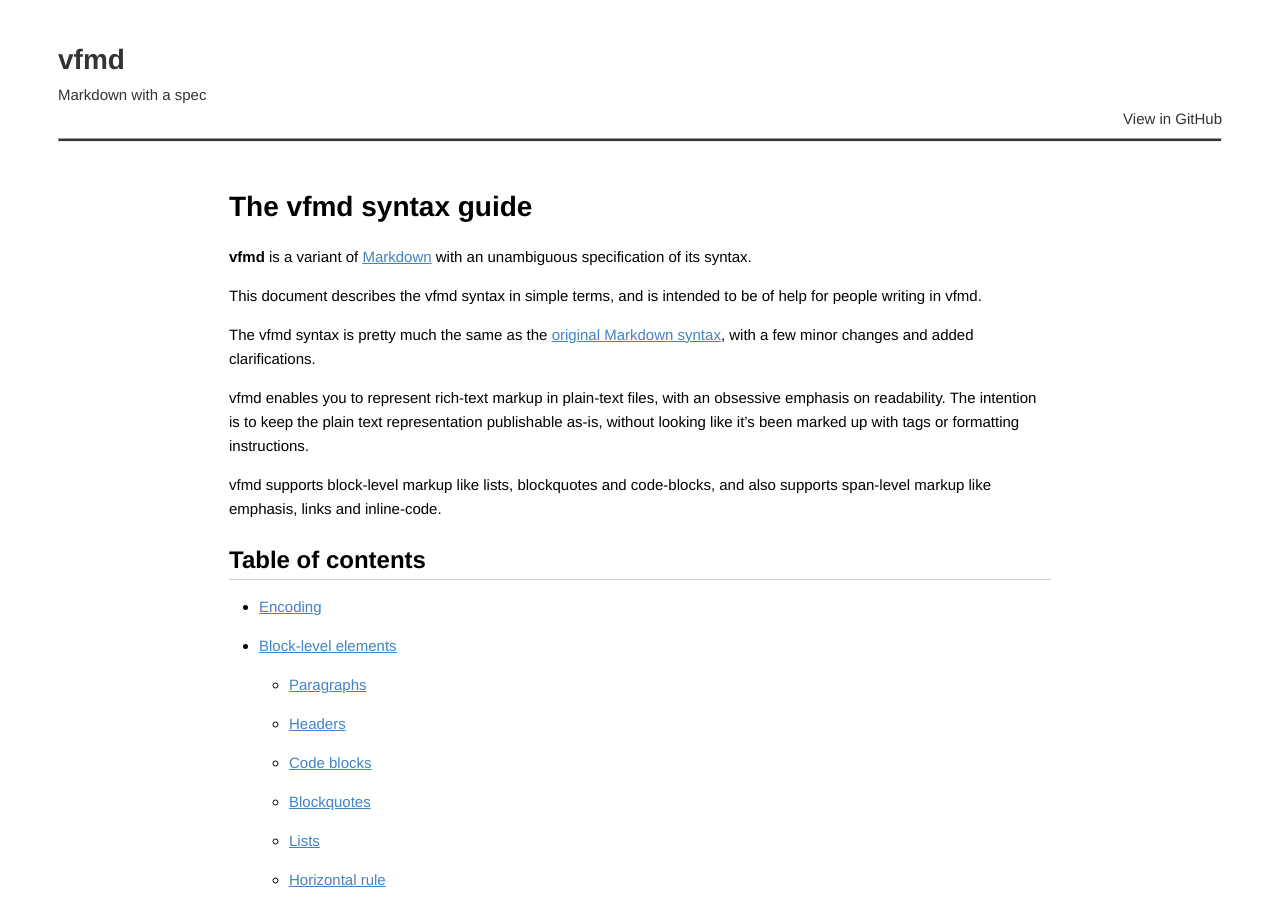
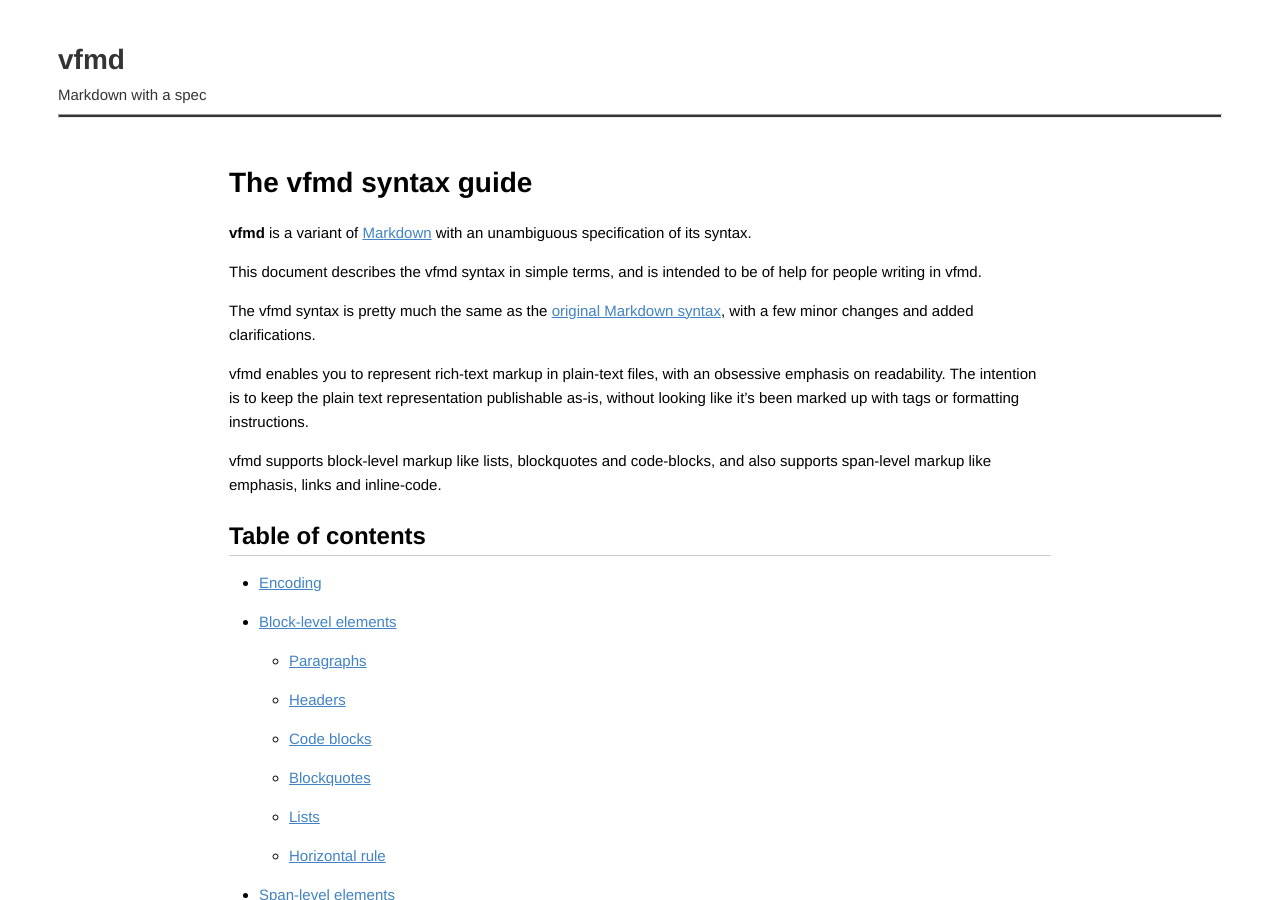
Before and after one commit to vfmd/vfmd-spec, a Jekyll site: the page built from syntax.md, in a window 1280 px wide and 900 px high. Built offline with Jekyll 4.4.1, drawn with Linux system fonts in a browser that asks for light colours; Markdown is read by kramdown in place of the engine named in the settings.

Commit message:
Remove the "View in GitHub" link for now

```diff
--- a/_layouts/doc.html
+++ b/_layouts/doc.html
@@ -12,7 +12,6 @@
       <div id="header">
         <h1><a href="{{ site.rooturl }}">{{ site.name }}</a></h1>
         <p>{{ site.tagline }}</p>
-        <p class="view"><a href="{{ site.githuburl }}">View in GitHub</a></p>
         <hr />
       </div>
 
```
